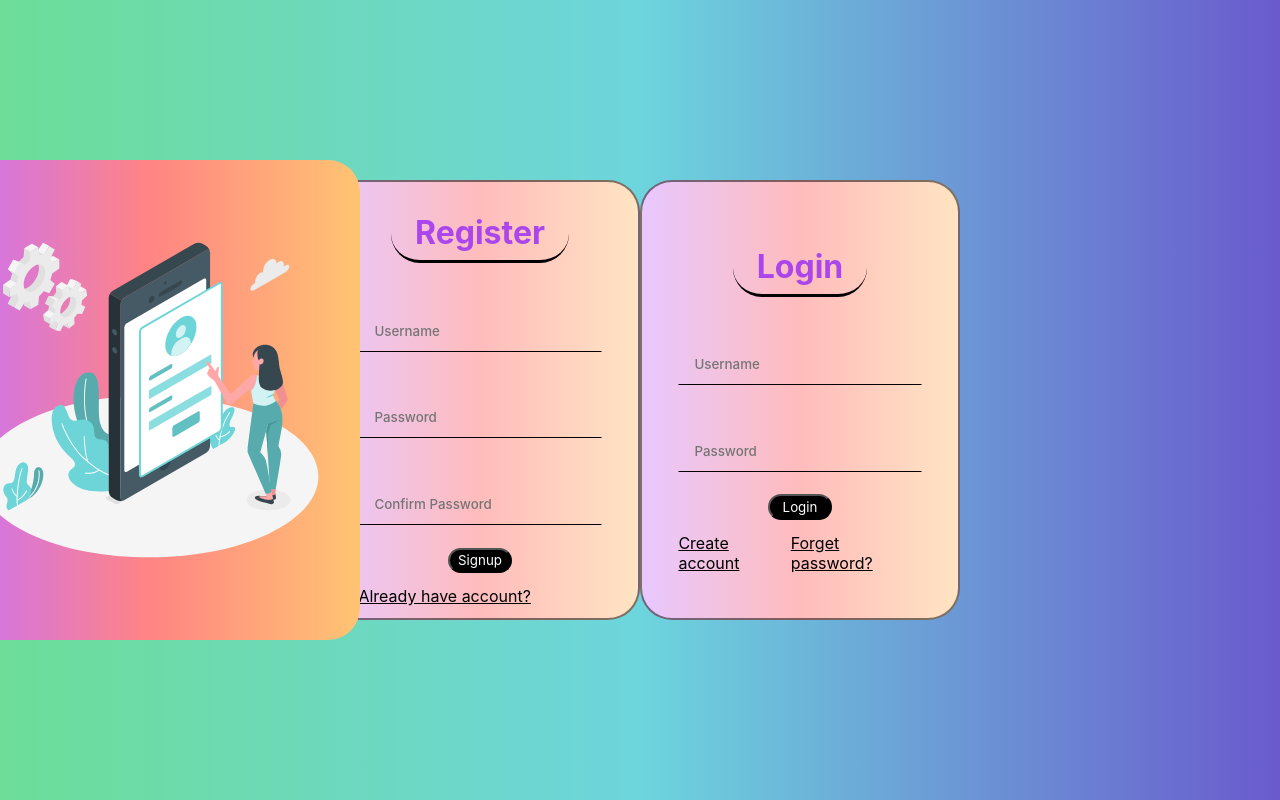
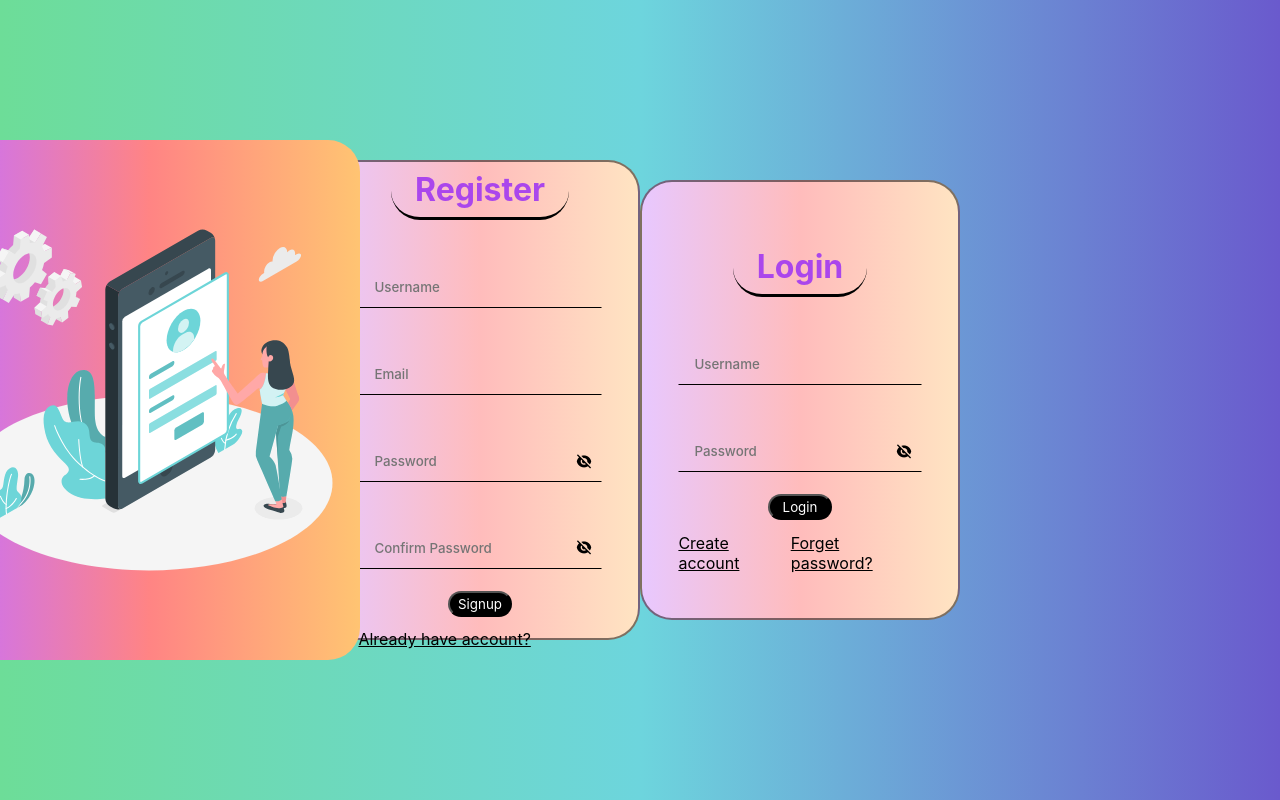
Before and after one commit to devsalmanquadri/ProjectX, a PHP site: page /login.php in a window 1280 px wide. Run offline with PHP 8.4, Linux system fonts and the light colour scheme; some libraries are stand-ins or nearby versions.

Commit message:
Login system

```diff
--- a/Styles/login.css
+++ b/Styles/login.css
@@ -33,7 +33,7 @@
   position: absolute;
   right: 920px;
   /* right: 380px; */
-  height: 60vh;
+  height: 65vh;
   width: 33vw;
   border-radius: 2rem;
   z-index: 999;
@@ -181,3 +181,10 @@
   border: 1px solid rgb(0, 0, 0);
   transition-duration: 0.3s;
 }
+.ri-eye-fill,
+.ri-eye-off-fill {
+  top: 0.8rem;
+  right: 0.6rem;
+  position: absolute;
+  color: rgb(0, 0, 0);
+}
--- a/js/login.js
+++ b/js/login.js
@@ -1,7 +1,24 @@
 let imglogin1 = document.querySelector(".imglogin1");
+let form1 = document.getElementById("form1");
+let form2 = document.getElementById("form2");
+
 function changescreen() {
+  form2.reset();
   imglogin1.style.right = "350px";
 }
 function changescreen1() {
+  form1.reset();
   imglogin1.style.right = "920px";
 }
+function eyechange(ele, element) {
+  var inputpass = document.querySelector("." + element);
+  if (ele.classList.contains("ri-eye-off-fill")) {
+    inputpass.setAttribute("type", "text");
+    ele.classList.remove("ri-eye-off-fill");
+    ele.classList.add("ri-eye-fill");
+  } else {
+    inputpass.setAttribute("type", "password");
+    ele.classList.remove("ri-eye-fill");
+    ele.classList.add("ri-eye-off-fill");
+  }
+}
--- a/login.php
+++ b/login.php
@@ -11,17 +11,17 @@
 
 <body>
   <?php
-
   require ('db.php');
   session_start();
   // When form submitted, check and create user session.
+
   if (isset($_POST['username'])) {
     $username = stripslashes($_REQUEST['username']); // removes backslashes
     $username = mysqli_real_escape_string($con, $username);
     $password = stripslashes($_REQUEST['password']);
     $password = mysqli_real_escape_string($con, $password);
     // Check user is exist in the database
-    $query = "SELECT * FROM `users` WHERE username='$username' AND password='" . md5($password) . "'";
+    $query = "SELECT * FROM `userdata` WHERE username='$username' AND password='" . md5($password) . "'";
     $result = mysqli_query($con, $query) or die(mysqli_error($con));
     $rows = mysqli_num_rows($result);
     if ($rows == 1) {
@@ -33,16 +33,49 @@
               <h3>Incorrect Username/password.</h3><br/>
               <p class='link'>Click here to <a href='login.php'>Login</a> again.</p>
               </div>";
+      exit();
+    }
+  } elseif (isset($_REQUEST['username1'])) {
+    // removes backslashes
+    $username = stripslashes($_REQUEST['username1']);
+    //escapes special characters in a string
+    $username = mysqli_real_escape_string($con, $username);
+    $email = stripslashes($_REQUEST['email1']);
+    $email = mysqli_real_escape_string($con, $email);
+    $password = stripslashes($_REQUEST['password1']);
+    $password = mysqli_real_escape_string($con, $password);
+    $confirmpassword = stripslashes($_REQUEST['confirm_password1']);
+    $confirmpassword = mysqli_real_escape_string($con, $confirmpassword);
+    $create_datetime = date("Y-m-d H:i:s");
+    if ($password != $confirmpassword) {
+      echo "<div class='form'>
+              <h3>Passwords do not match.</h3><br/>
+              <p class='link'>Click here to <a href='login.php'>register</a> again.</p>
+              </div>";
+      exit();
+    }
+    $query = "INSERT into `userdata` (username, email, password, datetime) VALUES ('$username',  '$email','" . md5($password) . "', '$create_datetime')";
+    $result = mysqli_query($con, $query);
+    if ($result) {
+      echo "<div class='form'>
+              <h3>You are registered successfully.</h3><br/>
+              <p class='link'>Click here to <a href='login.php'>Login</a></p>
+              </div>";
+    } else {
+      echo "<div class='form'>
+              <h3>Required fields are missing.</h3><br/>
+              <p class='link'>Click here to <a href='registration.php'>registration</a> again.</p>
+              </div>";
     }
   } else {
     ?>
     <div class="main">
       <img class="imglogin1" src="./assets/Mobile login-amico.svg" alt="Backimg">
-      <form method="post" action="#" class="loginform">
+      <form method="post" id="form1" class="loginform" style="height: 60vh;">
         <h1>Register</h1>
         <div class="inputContainer">
-          <input required="required" id="inputField" placeholder="Username" type="text">
-          <label class="usernameLabel" for="inputField">Username</label>
+          <input name="username1" required="required" id="inputField" placeholder="Username" type="text">
+          <label class="usernameLabel">Username</label>
           <svg viewBox="0 0 448 512" class="userIcon">
             <path
               d="M224 256A128 128 0 1 0 224 0a128 128 0 1 0 0 256zm-45.7 48C79.8 304 0 383.8 0 482.3C0 498.7 13.3 512 29.7 512H418.3c16.4 0 29.7-13.3 29.7-29.7C448 383.8 368.2 304 269.7 304H178.3z">
@@ -50,8 +83,19 @@
           </svg>
         </div>
         <div class="inputContainer">
-          <input required="required" id="inputField" placeholder="Password" type="text">
-          <label class="usernameLabel" for="inputField">Password</label>
+          <input name="email1" required="required" id="inputField" placeholder="Email" type="email">
+          <label class="usernameLabel">Email</label>
+          <svg viewBox="0 0 448 512" class="userIcon">
+            <path
+              d="M224 256A128 128 0 1 0 224 0a128 128 0 1 0 0 256zm-45.7 48C79.8 304 0 383.8 0 482.3C0 498.7 13.3 512 29.7 512H418.3c16.4 0 29.7-13.3 29.7-29.7C448 383.8 368.2 304 269.7 304H178.3z">
+            </path>
+          </svg>
+        </div>
+        <div class="inputContainer">
+          <input name="password1" class="password1" required="required" id="inputField" placeholder="Password"
+            type="password">
+          <i onclick="eyechange(this,'password1')" class="ri-eye-off-fill"></i>
+          <label class="usernameLabel">Password</label>
           <svg class="userIcon" xmlns="http://www.w3.org/2000/svg" viewBox="0 0 24 24" width="18" height="18"
             fill="rgba(255,255,255,1)">
             <path
@@ -60,8 +104,10 @@
           </svg>
         </div>
         <div class="inputContainer">
-          <input required="required" id="inputField" placeholder="Confirm Password" type="text">
-          <label class="usernameLabel" for="inputField">Confirm Password</label>
+          <input name="confirm_password1" class="confirm_password1" required="required" id="inputField"
+            placeholder="Confirm Password" type="password">
+          <i onclick="eyechange(this,'confirm_password1')" class="ri-eye-off-fill"></i>
+          <label class="usernameLabel">Confirm Password</label>
           <svg class="userIcon" xmlns="http://www.w3.org/2000/svg" viewBox="0 0 24 24" width="18" height="18"
             fill="rgba(255,255,255,1)">
             <path
@@ -78,11 +124,11 @@
           </div>
         </div>
       </form>
-      <form method="post" action="#" class="loginform">
+      <form method="post" id="form2" class="loginform">
         <h1>Login</h1>
         <div class="inputContainer">
-          <input required="required" id="inputField" placeholder="Username" type="text">
-          <label class="usernameLabel" for="inputField">Username</label>
+          <input name="username" required="required" id="inputField" placeholder="Username" type="text">
+          <label class="usernameLabel">Username</label>
           <svg viewBox="0 0 448 512" class="userIcon">
             <path
               d="M224 256A128 128 0 1 0 224 0a128 128 0 1 0 0 256zm-45.7 48C79.8 304 0 383.8 0 482.3C0 498.7 13.3 512 29.7 512H418.3c16.4 0 29.7-13.3 29.7-29.7C448 383.8 368.2 304 269.7 304H178.3z">
@@ -90,8 +136,10 @@
           </svg>
         </div>
         <div class="inputContainer">
-          <input required="required" id="inputField" placeholder="Password" type="text">
-          <label class="usernameLabel" for="inputField">Password</label>
+          <input name="password" class="password" required="required" id="inputField" placeholder="Password"
+            type="password">
+          <i onclick="eyechange(this,'password')" class="ri-eye-off-fill"></i>
+          <label class="usernameLabel">Password</label>
           <svg class="userIcon" xmlns="http://www.w3.org/2000/svg" viewBox="0 0 24 24" width="18" height="18"
             fill="rgba(255,255,255,1)">
             <path
@@ -118,6 +166,11 @@
     </div>
   <?php } ?>
 </body>
-<script src="./js/login.js"></script>
+
+
+<script src="./js/login.js">
+
+</script>
+
 
 </html>
--- a/newpass.php
+++ b/newpass.php
@@ -14,7 +14,7 @@
             <h1>Change Password</h1>
             <div class="inputContainer">
                 <input required="required" id="inputField" placeholder="New Password" type="text">
-                <label class="usernameLabel" for="inputField">New Password</label>
+                <label class="usernameLabel">New Password</label>
                 <svg class="userIcon" xmlns="http://www.w3.org/2000/svg" viewBox="0 0 24 24" width="18" height="18"
                     fill="rgba(255,255,255,1)">
                     <path
@@ -24,7 +24,7 @@
             </div>
             <div class="inputContainer">
                 <input required="required" id="inputField" placeholder="Confirm Password" type="text">
-                <label class="usernameLabel" for="inputField">Confirm Password</label>
+                <label class="usernameLabel">Confirm Password</label>
                 <svg class="userIcon" xmlns="http://www.w3.org/2000/svg" viewBox="0 0 24 24" width="18" height="18"
                     fill="rgba(255,255,255,1)">
                     <path
```
Also changed, not shown: passforget.php (+57 -16 lines).
